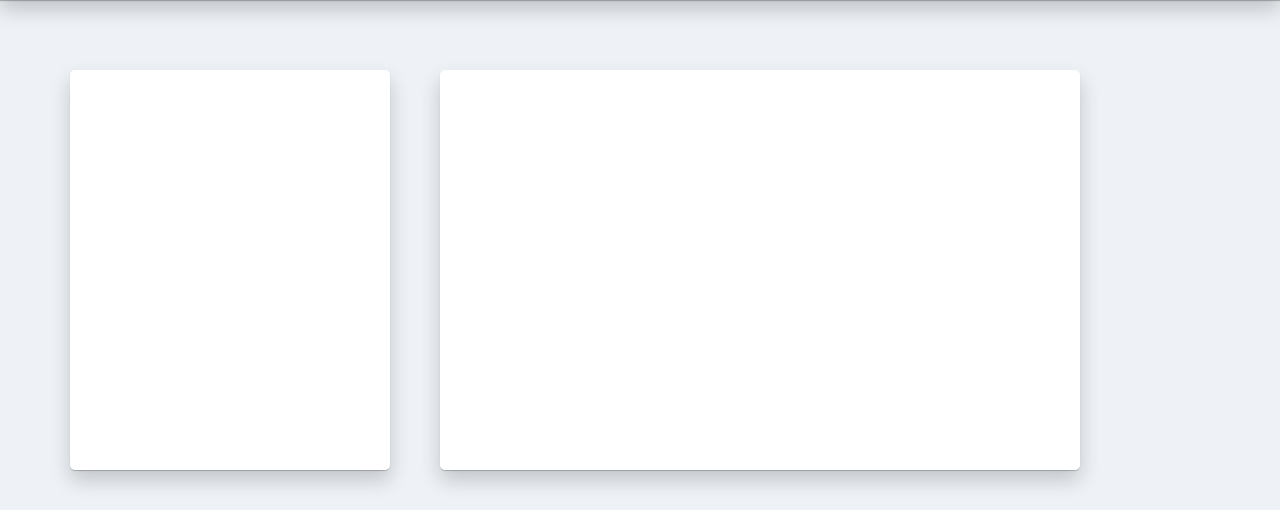
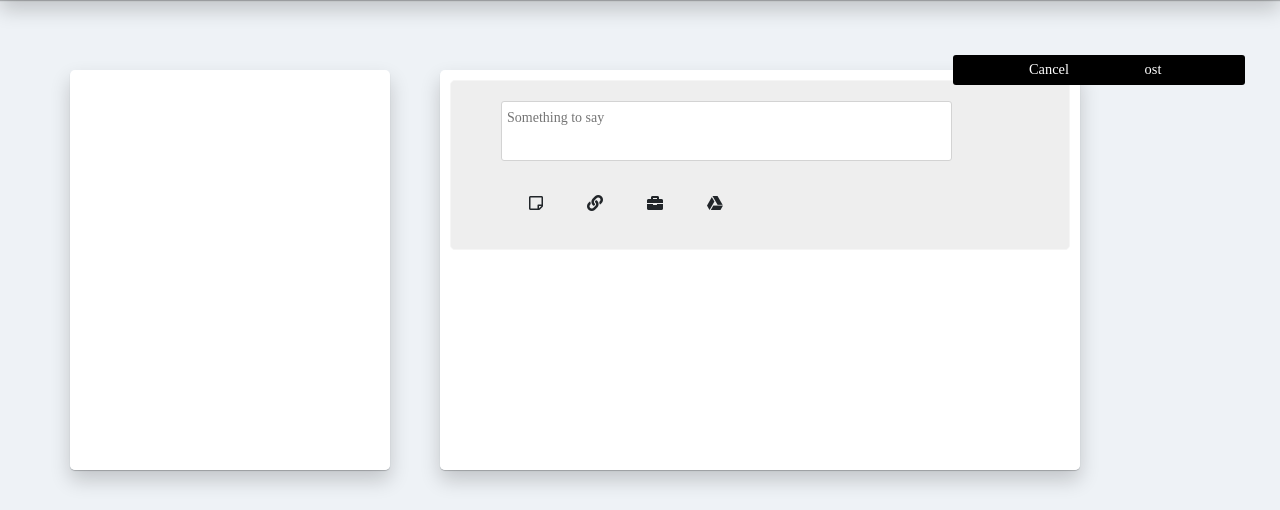
Before and after one commit to SyeedHasan/TeachMe, a PHP site: page /class.php in a window 1280 px wide. Shown: the part 60-570 px from the top of the page. Run offline with PHP 8.4, Linux system fonts and the light colour scheme; the visitor is signed in with stand-in values (Sample User, id 1); data that the repository does not hold is empty.

Commit message:
check buttons in class.php

```diff
--- a/assets/css/class2.css
+++ b/assets/css/class2.css
@@ -54,3 +54,43 @@
   #style-11::-webkit-scrollbar-thumb:active {
     background: linear-gradient(left, #22ADD4, #1E98BA);
   }
+
+/*For Post Area*/
+  div.postArea {
+    width: 600px;
+    background: white;
+    height: 100%;
+    border-radius:5px;
+    position: absolute;
+    top: 110px;
+    left: 350px;
+}
+.post_form {
+    width: 90%;
+}
+div.logos {
+    display: inline-block;
+    width:250px;
+    margin: 14px 50px;
+    text-align: center;
+}
+
+div.logos i {
+    padding:10px 20px;
+    margin-top: 10px;
+    margin-bottom: 10px;
+    border-radius:5px;
+}
+
+div.logos i:hover {
+    background: white;
+    transition: all 1.5s;
+}
+div.main_column {
+    padding-top: 20px;
+    background: #EEE;
+    border: 1px solid whitesmoke;
+    height: 170px;
+    margin: 10px;
+    border-radius: 5px;
+}
--- a/class.php
+++ b/class.php
@@ -5,14 +5,30 @@
 
 <link rel="stylesheet" href="assets/css/class2.css">
 <div="leftDiv">
-<div class="scrollbar" id="style-11">
+    <div class="scrollbar" id="style-11">
             <div class="force-overflow"></div>
+    </div>
 </div>
 <div class="rightDiv">
-<div class="scrollbar2" id="style-11">
-    <div class="force-overflow2"></div>
+    <div class="scrollbar2" id="style-11">
+        <div class="main_column">
+    <form class="post_form" action="index.php" method="POST">
+                    <textarea name="post_text" id="post_text" placeholder="Something to say"></textarea>
+                    <input type="submit" name="post" id="post_button" value="Post">
+                    <input type="submit" name="post" id="cancel_button" value="Cancel">
+                    <div class="logos">
+                        <i class="far fa-sticky-note"></i>
+                        <i class="fas fa-link"></i>
+                        <i class="fas fa-briefcase"></i>
+                        <i class="fab fa-google-drive"></i>
+                    </div>
+    </form>
+</div>
 
-</div>
+
+        <div class="force-overflow2"></div>
+
+    </div>
 </div>
 
 
```
